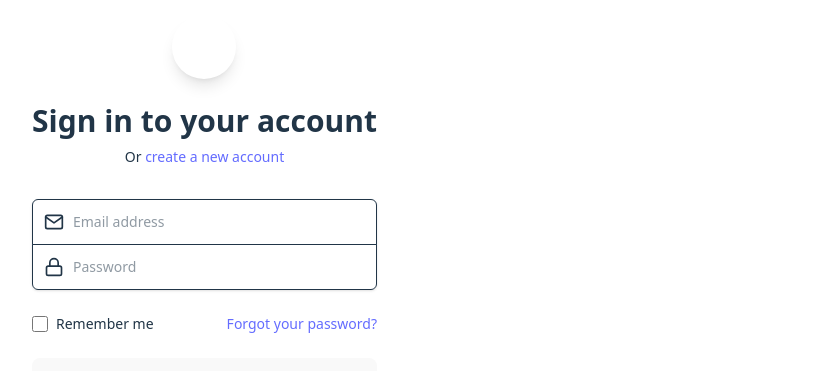
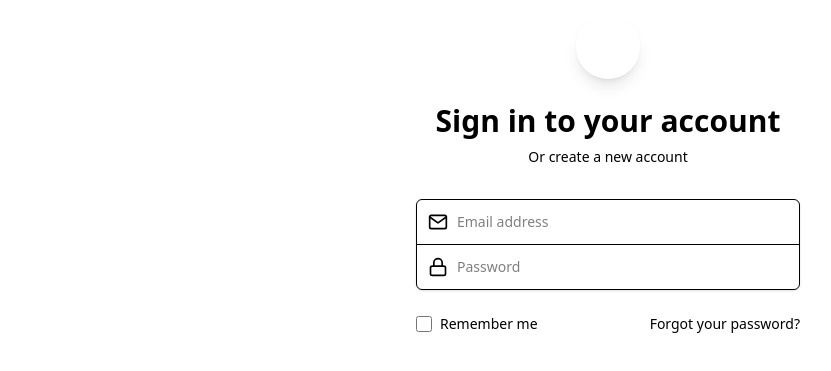
Before and after one commit to KumaloWilson/requisition_system_web, a React (Vite) app in the folder sys-frontend/: page /login in a window 1280 px wide. Shown: the part 191-562 px from the top of the page, without its empty margins (32-863 px from the left). Built offline with nearby package versions, Linux system fonts and the light colour scheme.

Commit message:
additonal screens

```diff
--- a/sys-frontend/src/App.tsx
+++ b/sys-frontend/src/App.tsx
@@ -1,72 +1,62 @@
 import { BrowserRouter as Router, Routes, Route, Navigate } from "react-router-dom"
-import { Suspense, lazy } from "react"
-import { Toaster } from "react-hot-toast"
 import { AuthProvider } from "./contexts/AuthContext"
 import ProtectedRoute from "./components/ProtectedRoute"
 import RoleBasedRoute from "./components/RoleBasedRoute"
-import LoadingScreen from "./components/LoadingScreen"
 import Layout from "./components/Layout"
+import Login from "./pages/auth/Login"
+import Register from "./pages/auth/Register"
+import Dashboard from "./pages/Dashboard"
+import RequisitionList from "./pages/requisitions/RequisitionList"
+import CreateRequisition from "./pages/requisitions/CreateRequisition"
+import RequisitionDetail from "./pages/requisitions/RequisitionDetail"
+import EditRequisition from "./pages/requisitions/EditRequisition"
+import ReviseRequisition from "./pages/requisitions/ReviseRequisition"
+import PendingApprovals from "./pages/approvals/PendingApprovals"
+import ApprovalHistory from "./pages/approvals/ApprovalHistory"
+import UserManagement from "./pages/admin/UserManagement"
+import DepartmentManagement from "./pages/admin/DepartmentManagement"
+import WorkflowManagement from "./pages/admin/WorkflowManagement"
+import Profile from "./pages/Profile"
+import NotFound from "./pages/NotFound"
 
-
-// Lazy load pages for better performance
-const Login = lazy(() => import("./pages/auth/Login"))
-const Register = lazy(() => import("./pages/auth/Register"))
-const Dashboard = lazy(() => import("./pages/Dashboard"))
-const RequisitionList = lazy(() => import("./pages/requisitions/RequisitionList"))
-const RequisitionDetail = lazy(() => import("./pages/requisitions/RequisitionDetail"))
-const CreateRequisition = lazy(() => import("./pages/requisitions/CreateRequisition"))
-const EditRequisition = lazy(() => import("./pages/requisitions/EditRequisition"))
-const ReviseRequisition = lazy(() => import("./pages/requisitions/ReviseRequisition"))
-const PendingApprovals = lazy(() => import("./pages/approvals/PendingApprovals"))
-const ApprovalHistory = lazy(() => import("./pages/approvals/ApprovalHistory"))
-const UserManagement = lazy(() => import("./pages/admin/UserManagement"))
-const DepartmentManagement = lazy(() => import("./pages/admin/DepartmentManagement"))
-const WorkflowManagement = lazy(() => import("./pages/admin/WorkflowManagement"))
-const Profile = lazy(() => import("./pages/Profile"))
-const NotFound = lazy(() => import("./pages/NotFound"))
+// Import CSS
+import "./index.css"
 
 function App() {
   return (
     <AuthProvider>
       <Router>
-        <Suspense fallback={<LoadingScreen />}>
         <Routes>
-            {/* Auth routes */}
+          {/* Auth Routes */}
           <Route path="/login" element={<Login />} />
           <Route path="/register" element={<Register />} />
 
-            {/* Protected routes */}
+          {/* Protected Routes */}
           <Route
+            path="/"
             element={
               <ProtectedRoute>
                 <Layout />
               </ProtectedRoute>
             }
           >
-              <Route path="/" element={<Dashboard />} />
-              <Route path="/profile" element={<Profile />} />
-
-              {/* Requisition routes */}
-              <Route path="/requisitions" element={<RequisitionList />} />
-              <Route path="/requisitions/create" element={<CreateRequisition />} />
-              <Route path="/requisitions/:id" element={<RequisitionDetail />} />
-              <Route path="/requisitions/:id/edit" element={<EditRequisition />} />
-              <Route path="/requisitions/:id/revise" element={<ReviseRequisition />} />
-
-              {/* Approval routes - only for approvers and admins */}
+            <Route index element={<Dashboard />} />
+            <Route path="requisitions" element={<RequisitionList />} />
+            <Route path="requisitions/create" element={<CreateRequisition />} />
+            <Route path="requisitions/:id" element={<RequisitionDetail />} />
+            <Route path="requisitions/:id/edit" element={<EditRequisition />} />
+            <Route path="requisitions/:id/revise" element={<ReviseRequisition />} />
             <Route
-                path="/approvals/pending"
+              path="approvals/pending"
               element={
                 <RoleBasedRoute allowedRoles={["approver", "admin"]}>
                   <PendingApprovals />
                 </RoleBasedRoute>
               }
             />
-              <Route path="/approvals/history" element={<ApprovalHistory />} />
-
-              {/* Admin routes */}
+            <Route path="approvals/history" element={<ApprovalHistory />} />
             <Route
-                path="/admin/users"
+              path="admin/users"
               element={
                 <RoleBasedRoute allowedRoles={["admin"]}>
                   <UserManagement />
@@ -74,7 +64,7 @@ function App() {
               }
             />
             <Route
-                path="/admin/departments"
+              path="admin/departments"
               element={
                 <RoleBasedRoute allowedRoles={["admin"]}>
                   <DepartmentManagement />
@@ -82,22 +72,21 @@ function App() {
               }
             />
             <Route
-                path="/admin/workflows"
+              path="admin/workflows"
               element={
                 <RoleBasedRoute allowedRoles={["admin"]}>
                   <WorkflowManagement />
                 </RoleBasedRoute>
               }
             />
+            <Route path="profile" element={<Profile />} />
           </Route>
 
-            {/* Fallback routes */}
+          {/* 404 Route */}
           <Route path="/404" element={<NotFound />} />
           <Route path="*" element={<Navigate to="/404" replace />} />
         </Routes>
-        </Suspense>
       </Router>
-      <Toaster position="top-right" />
     </AuthProvider>
   )
 }
--- a/sys-frontend/src/components/Header.tsx
+++ b/sys-frontend/src/components/Header.tsx
@@ -34,7 +34,7 @@ const Header = ({ sidebarOpen, setSidebarOpen }: HeaderProps) => {
   }, [])
 
   return (
-    <header className="bg-white shadow-sm z-10 transition-all duration-200">
+    <header className="bg-white shadow-sm z-10 transition-all duration-200 w-full">
       <div className="px-4 sm:px-6 lg:px-8">
         <div className="flex items-center justify-between h-16">
           {/* Left side - Mobile menu button and logo */}
@@ -95,7 +95,7 @@ const Header = ({ sidebarOpen, setSidebarOpen }: HeaderProps) => {
 
               {/* Notifications dropdown */}
               {notificationsOpen && (
-                <div className="origin-top-right absolute right-0 mt-2 w-80 rounded-md shadow-dropdown bg-white ring-1 ring-black ring-opacity-5 focus:outline-none animate-slide-in">
+                <div className="origin-top-right absolute right-0 mt-2 w-80 rounded-md shadow-dropdown bg-white ring-1 ring-black ring-opacity-5 focus:outline-none animate-slide-in z-50">
                   <div className="py-2 px-4 border-b border-secondary-100">
                     <h3 className="text-sm font-medium text-secondary-900">Notifications</h3>
                   </div>
@@ -157,7 +157,7 @@ const Header = ({ sidebarOpen, setSidebarOpen }: HeaderProps) => {
 
               {/* User dropdown menu */}
               {userMenuOpen && (
-                <div className="origin-top-right absolute right-0 mt-2 w-48 rounded-md shadow-dropdown bg-white ring-1 ring-black ring-opacity-5 focus:outline-none animate-slide-in">
+                <div className="origin-top-right absolute right-0 mt-2 w-48 rounded-md shadow-dropdown bg-white ring-1 ring-black ring-opacity-5 focus:outline-none animate-slide-in z-50">
                   <div className="py-1">
                     <div className="px-4 py-2 border-b border-secondary-100">
                       <p className="text-sm font-medium text-secondary-900">
--- a/sys-frontend/src/components/Layout.tsx
+++ b/sys-frontend/src/components/Layout.tsx
@@ -53,11 +53,11 @@ const Layout = () => {
       <Sidebar id="sidebar" isOpen={sidebarOpen} setIsOpen={setSidebarOpen} />
 
       {/* Main Content */}
-      <div className="flex flex-col flex-1 overflow-hidden">
+      <div className="flex flex-col flex-1 md:ml-64 w-full">
         <Header sidebarOpen={sidebarOpen} setSidebarOpen={setSidebarOpen} />
 
-        <main className="flex-1 overflow-y-auto p-4 md:p-6 bg-secondary-50">
-          <div className="max-w-7xl mx-auto animate-fade-in">
+        <main className="flex-1 overflow-y-auto p-4 md:p-6 bg-secondary-50 w-full">
+          <div className="w-full mx-auto animate-fade-in">
             <Outlet />
           </div>
         </main>
--- a/sys-frontend/src/components/Sidebar.tsx
+++ b/sys-frontend/src/components/Sidebar.tsx
@@ -96,9 +96,9 @@ const Sidebar = ({ id, isOpen, setIsOpen }: SidebarProps) => {
       {/* Sidebar */}
       <aside
         id={id}
-        className={`fixed inset-y-0 left-0 z-30 w-64 bg-white shadow-lg transform transition-transform duration-300 ease-in-out md:translate-x-0 ${
-          isOpen ? "translate-x-0" : "-translate-x-full"
-        }`}
+        className={`fixed inset-y-0 left-0 z-30 w-64 bg-white shadow-lg md:sticky md:top-0 md:h-screen ${
+          isOpen ? "translate-x-0" : "-translate-x-full md:translate-x-0"
+        } transition-transform duration-300 ease-in-out`}
       >
         {/* Sidebar header */}
         <div className="flex items-center justify-between h-16 px-4 border-b border-secondary-100 bg-gradient-to-r from-primary-700 to-primary-600 text-white">
--- a/sys-frontend/src/index.css
+++ b/sys-frontend/src/index.css
@@ -1,70 +1,64 @@
 @import "tailwindcss";
 
 :root {
-  font-family: system-ui, Avenir, Helvetica, Arial, sans-serif;
-  line-height: 1.5;
-  font-weight: 400;
-
-  color-scheme: light dark;
-  color: rgba(255, 255, 255, 0.87);
-  background-color: #242424;
-
-  font-synthesis: none;
-  text-rendering: optimizeLegibility;
-  -webkit-font-smoothing: antialiased;
-  -moz-osx-font-smoothing: grayscale;
+  --primary: 210 100% 50%;
+  --primary-foreground: 0 0% 100%;
+  --secondary: 215 25% 27%;
+  --secondary-foreground: 0 0% 100%;
+  --background: 0 0% 100%;
+  --foreground: 215 25% 27%;
+  --muted: 220 14% 96%;
+  --muted-foreground: 220 8% 46%;
+  --accent: 220 14% 96%;
+  --accent-foreground: 220 8% 46%;
+  --destructive: 0 84% 60%;
+  --destructive-foreground: 0 0% 100%;
+  --border: 220 13% 91%;
+  --input: 220 13% 91%;
+  --ring: 210 100% 50%;
+  --radius: 0.5rem;
 }
 
-a {
-  font-weight: 500;
-  color: #646cff;
-  text-decoration: inherit;
+.dark {
+  --primary: 210 100% 50%;
+  --primary-foreground: 0 0% 100%;
+  --secondary: 215 25% 27%;
+  --secondary-foreground: 0 0% 100%;
+  --background: 215 28% 17%;
+  --foreground: 0 0% 100%;
+  --muted: 215 28% 17%;
+  --muted-foreground: 220 8% 70%;
+  --accent: 215 28% 23%;
+  --accent-foreground: 0 0% 100%;
+  --destructive: 0 84% 60%;
+  --destructive-foreground: 0 0% 100%;
+  --border: 215 28% 25%;
+  --input: 215 28% 25%;
+  --ring: 210 100% 50%;
 }
-a:hover {
-  color: #535bf2;
+
+/* * {
+  @apply border-border;
 }
 
 body {
-  margin: 0;
-  display: flex;
-  place-items: center;
-  min-width: 320px;
-  min-height: 100vh;
+  @apply bg-background text-foreground;
+  font-feature-settings: "rlig" 1, "calt" 1;
+} */
+
+/* Fix for the sidebar and content layout */
+@media (min-width: 768px) {
+  .md\:ml-64 {
+    margin-left: 16rem;
+  }
 }
 
-h1 {
-  font-size: 3.2em;
-  line-height: 1.1;
+/* Ensure content takes full width */
+.w-full {
+  width: 100%;
 }
 
-button {
-  border-radius: 8px;
-  border: 1px solid transparent;
-  padding: 0.6em 1.2em;
-  font-size: 1em;
-  font-weight: 500;
-  font-family: inherit;
-  background-color: #1a1a1a;
-  cursor: pointer;
-  transition: border-color 0.25s;
+/* Ensure proper z-index for dropdowns */
+.z-50 {
+  z-index: 50;
 }
-button:hover {
-  border-color: #646cff;
-}
-button:focus,
-button:focus-visible {
-  outline: 4px auto -webkit-focus-ring-color;
-}
-
-@media (prefers-color-scheme: light) {
-  :root {
-    color: #213547;
-    background-color: #ffffff;
-  }
-  a:hover {
-    color: #747bff;
-  }
-  button {
-    background-color: #f9f9f9;
-  }
-}
--- /dev/null
+++ b/sys-frontend/tailwind.config.js
@@ -0,0 +1,130 @@
+/** @type {import('tailwindcss').Config} */
+module.exports = {
+    darkMode: ["class"],
+    content: ["./src/**/*.{js,jsx,ts,tsx}", "*.{js,ts,jsx,tsx,mdx}", "app/**/*.{ts,tsx}", "components/**/*.{ts,tsx}"],
+    theme: {
+      extend: {
+        colors: {
+          border: "hsl(var(--border))",
+          input: "hsl(var(--input))",
+          ring: "hsl(var(--ring))",
+          background: "hsl(var(--background))",
+          foreground: "hsl(var(--foreground))",
+          primary: {
+            DEFAULT: "hsl(var(--primary))",
+            foreground: "hsl(var(--primary-foreground))",
+            50: "#f0f9ff",
+            100: "#e0f2fe",
+            200: "#bae6fd",
+            300: "#7dd3fc",
+            400: "#38bdf8",
+            500: "#0ea5e9",
+            600: "#0284c7",
+            700: "#0369a1",
+            800: "#075985",
+            900: "#0c4a6e",
+            950: "#082f49",
+          },
+          secondary: {
+            DEFAULT: "hsl(var(--secondary))",
+            foreground: "hsl(var(--secondary-foreground))",
+            50: "#f8fafc",
+            100: "#f1f5f9",
+            200: "#e2e8f0",
+            300: "#cbd5e1",
+            400: "#94a3b8",
+            500: "#64748b",
+            600: "#475569",
+            700: "#334155",
+            800: "#1e293b",
+            900: "#0f172a",
+            950: "#020617",
+          },
+          destructive: {
+            DEFAULT: "hsl(var(--destructive))",
+            foreground: "hsl(var(--destructive-foreground))",
+          },
+          muted: {
+            DEFAULT: "hsl(var(--muted))",
+            foreground: "hsl(var(--muted-foreground))",
+          },
+          accent: {
+            DEFAULT: "hsl(var(--accent))",
+            foreground: "hsl(var(--accent-foreground))",
+          },
+          popover: {
+            DEFAULT: "hsl(var(--popover))",
+            foreground: "hsl(var(--popover-foreground))",
+          },
+          card: {
+            DEFAULT: "hsl(var(--card))",
+            foreground: "hsl(var(--card-foreground))",
+          },
+          success: {
+            50: "#f0fdf4",
+            100: "#dcfce7",
+            200: "#bbf7d0",
+            300: "#86efac",
+            400: "#4ade80",
+            500: "#22c55e",
+            600: "#16a34a",
+            700: "#15803d",
+            800: "#166534",
+            900: "#14532d",
+            950: "#052e16",
+          },
+          warning: {
+            50: "#fffbeb",
+            100: "#fef3c7",
+            200: "#fde68a",
+            300: "#fcd34d",
+            400: "#fbbf24",
+            500: "#f59e0b",
+            600: "#d97706",
+            700: "#b45309",
+            800: "#92400e",
+            900: "#78350f",
+            950: "#451a03",
+          },
+          danger: {
+            50: "#fef2f2",
+            100: "#fee2e2",
+            200: "#fecaca",
+            300: "#fca5a5",
+            400: "#f87171",
+            500: "#ef4444",
+            600: "#dc2626",
+            700: "#b91c1c",
+            800: "#991b1b",
+            900: "#7f1d1d",
+            950: "#450a0a",
+          },
+        },
+        borderRadius: {
+          lg: "var(--radius)",
+          md: "calc(var(--radius) - 2px)",
+          sm: "calc(var(--radius) - 4px)",
+        },
+        boxShadow: {
+          card: "0 1px 3px 0 rgba(0, 0, 0, 0.1), 0 1px 2px 0 rgba(0, 0, 0, 0.06)",
+          "card-hover": "0 10px 15px -3px rgba(0, 0, 0, 0.1), 0 4px 6px -2px rgba(0, 0, 0, 0.05)",
+          dropdown: "0 10px 15px -3px rgba(0, 0, 0, 0.1), 0 4px 6px -2px rgba(0, 0, 0, 0.05)",
+        },
+        animation: {
+          "fade-in": "fadeIn 0.3s ease-in-out",
+          "slide-in": "slideIn 0.3s ease-in-out",
+        },
+        keyframes: {
+          fadeIn: {
+            "0%": { opacity: 0 },
+            "100%": { opacity: 1 },
+          },
+          slideIn: {
+            "0%": { transform: "translateY(10px)", opacity: 0 },
+            "100%": { transform: "translateY(0)", opacity: 1 },
+          },
+        },
+      },
+    },
+    plugins: [require("@tailwindcss/forms"), require("tailwindcss-animate")],
+  }
```
Lines whose indentation alone changed are shown as unchanged.
